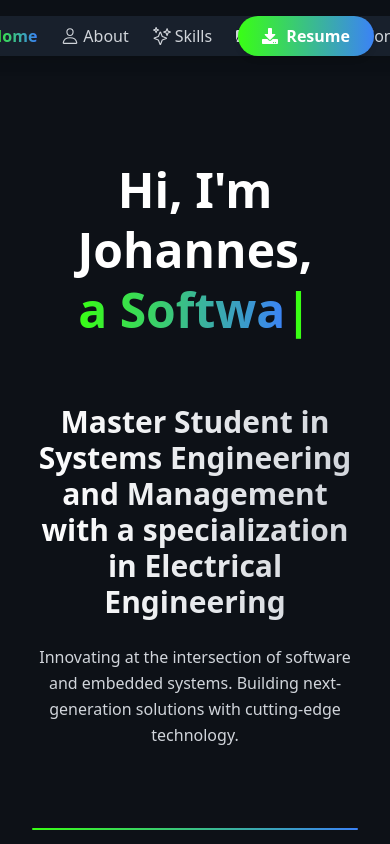
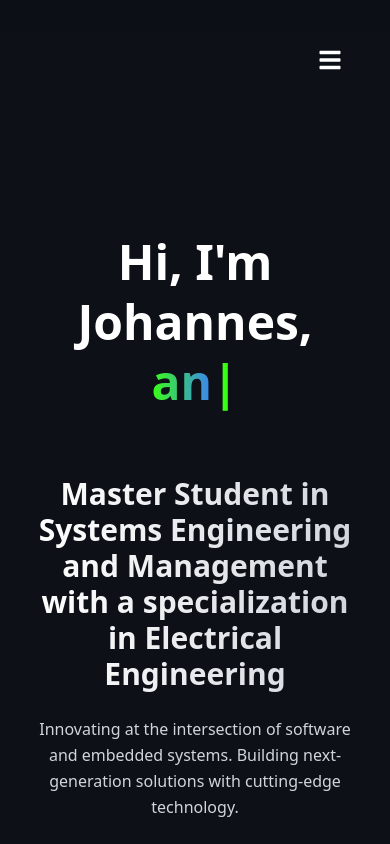
Before and after one commit to alaba234/Portfolio, a React (Create React App) app: page /#home in a window 390 px wide. Shown: the top 844 px of the page. Built offline with nearby package versions, Linux system fonts and the light colour scheme.

Commit message:
adapted to mobile view

```diff
--- a/src/components/Navbar.jsx
+++ b/src/components/Navbar.jsx
@@ -1,16 +1,28 @@
 // src/components/Navbar.jsx
-import React, { useState, useEffect } from 'react';
-import { BsSun, BsMoon } from 'react-icons/bs';
+
+import React, { useState, useEffect, useRef } from 'react';
 import { IoPersonOutline, IoSparklesOutline, IoMailOutline } from 'react-icons/io5';
-import { FaFolderOpen, FaDownload } from 'react-icons/fa';
+import { FaFolderOpen, FaDownload, FaBars, FaTimes } from 'react-icons/fa';
 import { AiOutlineHome } from 'react-icons/ai';
 import { useTheme } from '../ThemeContext';
 
 function Navbar() {
+  // Theme context
   const { theme, toggleTheme } = useTheme();
 
+  // State for active section highlight
   const [activeSection, setActiveSection] = useState('home');
 
+  // State for mobile menu open/close
+  const [menuOpen, setMenuOpen] = useState(false);
+
+  // State for dynamic mobile menu height
+  const [menuHeight, setMenuHeight] = useState(0);
+
+  // Ref for mobile menu DOM node
+  const menuRef = useRef(null);
+
+  // Download resume handler
   const downloadResume = () => {
     const link = document.createElement('a');
     link.href = '/resume.pdf';
@@ -18,17 +30,16 @@ function Navbar() {
     document.body.appendChild(link);
     link.click();
     document.body.removeChild(link);
-  }
+  };
 
+  // Track active section for highlight
   useEffect(() => {
     const sections = document.querySelectorAll('section[id]');
-
     const observerOptions = {
       root: null,
       rootMargin: '-50% 0px -50% 0px',
       threshold: 0,
     };
-
     const observer = new IntersectionObserver((entries) => {
       entries.forEach((entry) => {
         if (entry.isIntersecting) {
@@ -37,61 +48,149 @@ function Navbar() {
       });
     }, observerOptions);
 
-    sections.forEach((section) => {
-        observer.observe(section);
-    });
-
+    sections.forEach((section) => observer.observe(section));
     return () => {
-        sections.forEach((section) => {
-            observer.unobserve(section);
-        });
+      sections.forEach((section) => observer.unobserve(section));
     };
   }, []);
 
-  const commonLinkClasses = "flex items-center gap-x-1 text-gray-300 hover:text-nav-link-hover transition-colors duration-300";
+  // Update menu height dynamically for mobile menu animation
+  useEffect(() => {
+    if (menuRef.current) {
+      setMenuHeight(menuRef.current.scrollHeight);
+    }
+  }, [menuOpen]);
+
+  // Common link styles
+  const commonLinkClasses =
+    "flex items-center gap-x-2 text-gray-300 hover:text-nav-link-hover transition-colors duration-300 text-lg";
   const activeIconClasses = "text-neon-green";
-  const activeTextClasses = "bg-clip-text bg-gradient-to-r from-neon-green to-blue-500 text-transparent font-bold";
+  const activeTextClasses =
+    "bg-clip-text bg-gradient-to-r from-neon-green to-blue-500 text-transparent font-bold";
 
   return (
-    <nav className="fixed top-0 z-50 w-full px-4 py-4 md:px-16 lg:px-24
-                    bg-dark-theme-bg dark:bg-dark-theme-bg bg-opacity-90 dark:bg-opacity-90 backdrop-blur-sm">
+    <>
+      {/* Navbar container */}
+      <nav
+        className="md:fixed md:top-0 z-50 w-full px-4 py-4 md:px-16 lg:px-24
+                   bg-dark-theme-bg dark:bg-dark-theme-bg bg-opacity-90 dark:bg-opacity-90 backdrop-blur-sm"
+      >
         <div className="container mx-auto flex justify-center items-center relative">
-        {/* Centered Navigation Links */}
-        <div className="flex justify-center items-center gap-x-6 md:gap-x-8 lg:gap-x-12 px-6 py-2 rounded-full
-                        bg-gray-800 bg-opacity-70 backdrop-blur-md shadow-lg">
+
+          {/* Desktop Navigation */}
+          <div
+            className="hidden md:flex items-center gap-x-8 px-6 py-2 rounded-full
+                       bg-gray-800 bg-opacity-70 backdrop-blur-md shadow-lg"
+          >
+            {/* Home Link */}
             <a href="#home" className={commonLinkClasses}>
               <AiOutlineHome size={18} className={activeSection === 'home' ? activeIconClasses : ''} />
               <span className={activeSection === 'home' ? activeTextClasses : ''}>Home</span>
             </a>
+            {/* About Link */}
             <a href="#about" className={commonLinkClasses}>
               <IoPersonOutline size={18} className={activeSection === 'about' ? activeIconClasses : ''} />
               <span className={activeSection === 'about' ? activeTextClasses : ''}>About</span>
             </a>
+            {/* Skills Link */}
             <a href="#skills" className={commonLinkClasses}>
               <IoSparklesOutline size={18} className={activeSection === 'skills' ? activeIconClasses : ''} />
               <span className={activeSection === 'skills' ? activeTextClasses : ''}>Skills</span>
             </a>
+            {/* Projects Link */}
             <a href="#projects" className={commonLinkClasses}>
               <FaFolderOpen size={18} className={activeSection === 'projects' ? activeIconClasses : ''} />
               <span className={activeSection === 'projects' ? activeTextClasses : ''}>Projects</span>
             </a>
+            {/* Contact Link */}
             <a href="#contact" className={commonLinkClasses}>
               <IoMailOutline size={18} className={activeSection === 'contact' ? activeIconClasses : ''} />
               <span className={activeSection === 'contact' ? activeTextClasses : ''}>Contact</span>
             </a>
           </div>
 
-        {/* Right-aligned Resume Button */}
-        <div className="absolute right-0 flex items-center">
-          <button onClick={downloadResume} className="px-6 py-2 text-white font-bold rounded-full bg-gradient-to-r from-neon-green
-        to-blue-500 hover:scale-105
-         transform transition-transform duration-300 shadow-md flex items-center gap-x-2">
+          {/* Resume Button (desktop only) */}
+          <div className="hidden md:flex items-center absolute right-0">
+            <button
+              onClick={downloadResume}
+              className="px-6 py-2 text-white font-bold rounded-full bg-gradient-to-r from-neon-green
+                         to-blue-500 hover:scale-105 transform transition-transform duration-300 shadow-md flex items-center gap-x-2"
+            >
+              <FaDownload size={16} />
+              <span>Resume</span>
+            </button>
+          </div>
+
+          {/* Hamburger Menu Button (mobile only) */}
+          <div className="md:hidden absolute right-4 top-8">
+           <div className="md:hidden ml-auto mr-4">
+             <button
+               onClick={() => setMenuOpen(!menuOpen)}
+               className="text-white text-2xl"
+               aria-label="Toggle menu"
+             >
+               {menuOpen ? <FaTimes /> : <FaBars />}
+             </button>
+           </div>
+          </div>
+        </div>
+
+        {/* Mobile Menu Dropdown */}
+        <div
+          ref={menuRef}
+          className={`md:hidden overflow-hidden transition-all duration-500 ease-in-out`}
+          style={{
+            maxHeight: menuOpen ? menuHeight : 0,
+          }}
+        >
+          <div className="flex flex-col items-center gap-y-6 mt-2 p-2 bg-gray-900 rounded-lg shadow-lg">
+            {/* Mobile Home Link */}
+            <a href="#home" onClick={() => setMenuOpen(false)} className={commonLinkClasses}>
+              <AiOutlineHome size={18} />
+              <span>Home</span>
+            </a>
+            {/* Mobile About Link */}
+            <a href="#about" onClick={() => setMenuOpen(false)} className={commonLinkClasses}>
+              <IoPersonOutline size={18} />
+              <span>About</span>
+            </a>
+            {/* Mobile Skills Link */}
+            <a href="#skills" onClick={() => setMenuOpen(false)} className={commonLinkClasses}>
+              <IoSparklesOutline size={18} />
+              <span>Skills</span>
+            </a>
+            {/* Mobile Projects Link */}
+            <a href="#projects" onClick={() => setMenuOpen(false)} className={commonLinkClasses}>
+              <FaFolderOpen size={18} />
+              <span>Projects</span>
+            </a>
+            {/* Mobile Contact Link */}
+            <a href="#contact" onClick={() => setMenuOpen(false)} className={commonLinkClasses}>
+              <IoMailOutline size={18} />
+              <span>Contact</span>
+            </a>
+            {/* Mobile Resume Button */}
+            <button
+              onClick={() => {
+                downloadResume();
+                setMenuOpen(false);
+              }}
+              className="mt-4 px-6 py-2 text-white font-bold rounded-full bg-gradient-to-r from-neon-green
+                         to-blue-500 hover:scale-105 transform transition-transform duration-300 shadow-md flex items-center gap-x-2"
+            >
               <FaDownload size={16} />
               <span>Resume</span>
             </button>
           </div>
         </div>
       </nav>
+
+      {/* Push page content down based on menu height */}
+      <div
+        className="transition-all duration-500 ease-in-out"
+        style={{ marginTop: menuOpen ? "10px" : "40px" }} // 40px = navbar height
+      />
+    </>
   );
 }
 
--- a/src/components/SkillsSection.jsx
+++ b/src/components/SkillsSection.jsx
@@ -51,6 +51,8 @@ const expertiseData = [
 ];
 
 const SkillsSection = () => {
+
+
   const skillsContainerRef = useRef(null); // Ref for the main skills container
   const otherSkillsCard = useRef(null); // Ref for the other skills card
   const skillCardsOpacity = useScrollFadeOut(skillsContainerRef, 0.5); // Use the custom hook for scroll fade-out effect
@@ -58,17 +60,18 @@ const SkillsSection = () => {
 
   const [hasBeenViewed, setHasBeenViewed] = useState(false); // State to trigger animation
 
+
 useEffect(() => {
   const observer = new IntersectionObserver(
     (entries) => {
       entries.forEach(entry => {
         if (entry.isIntersecting && !hasBeenViewed) {
           setHasBeenViewed(true);
-            observer.disconnect(); // Stop observing after it's been viewed once
+          observer.disconnect();
         }
       });
     },
-      { threshold: 0.5 } // Trigger when 50% of the section is visible
+    { threshold: window.innerWidth < 768 ? 0.2 : 0.5 } // 20% for mobile, 50% for desktop
   );
 
   if (skillsContainerRef.current) {
--- a/src/components/TimelineItem.jsx
+++ b/src/components/TimelineItem.jsx
@@ -1,9 +1,9 @@
 // src/components/TimelineItem.jsx
-import React, { useRef } from 'react';
-import useScrollFadeOut from '../hooks/useScrollFadeOut';
+import React, { useRef } from "react";
+import useScrollFadeOut from "../hooks/useScrollFadeOut";
 
 const TimelineItem = ({ item }) => {
-    const itemRef = useRef(null);
+  const itemRef = useRef(null);
   // Use a factor instead of a fixed pixel value
   const contentOpacity = useScrollFadeOut(itemRef, 0.5);
 
@@ -12,24 +12,29 @@ const TimelineItem = ({ item }) => {
       ref={itemRef}
       style={{ opacity: contentOpacity }}
       className={`flex items-center w-full relative transition-opacity duration-500
-        ${item.alignment === 'right' ? 'justify-end lg:pl-16' : 'justify-start lg:pr-16'}`}
+        ${item.alignment === "right" ? "justify-end lg:pl-16" : "justify-start lg:pr-16"}`}
     >
       {/* The circular dot on the line */}
+      {/* The circular dot on the line */}
       <div
-        className={`absolute top-1/2 -mt-2 w-4 h-4 rounded-full bg-gradient-to-r from-neon-green to-blue-500 z-10
-          ${item.alignment === 'right' ? 'left-1/2 transform -translate-x-1/2' : 'left-1/2 transform -translate-x-1/2'}`}
+        className={`absolute top-1/2 -mt-2 w-4 h-4 rounded-full
+    bg-gradient-to-r from-neon-green to-blue-500 z-10
+    hidden lg:block
+    ${item.alignment === "right" ? "left-1/2 transform -translate-x-1/2" : "left-1/2 transform -translate-x-1/2"}`}
       ></div>
 
       {/* The event card itself */}
       <div
         className={`bg-gray-800 p-6 rounded-lg shadow-lg flex-1
         border border-gray-700 hover:border-gradient-start transition-colors duration-300
-        ${item.alignment === 'right' ? 'lg:ml-auto max-w-full lg:max-w-[calc(50%-2rem)]' : 'lg:mr-auto max-w-full lg:max-w-[calc(50%-2rem)]'}`}
+        ${item.alignment === "right" ? "lg:ml-auto max-w-full lg:max-w-[calc(50%-2rem)]" : "lg:mr-auto max-w-full lg:max-w-[calc(50%-2rem)]"}`}
       >
         <p className="text-sm text-gray-400 mb-1">{item.date}</p>
         <h3 className="font-bold text-lg mb-1">{item.title}</h3>
         <p className="text-md text-gradient-start mb-2">{item.company}</p>
-        <p className="text-sm text-gray-300 leading-relaxed">{item.description}</p>
+        <p className="text-sm text-gray-300 leading-relaxed">
+          {item.description}
+        </p>
       </div>
     </div>
   );
--- a/src/hooks/useScrollFadeOut.js
+++ b/src/hooks/useScrollFadeOut.js
@@ -1,48 +1,50 @@
-// src/hooks/useScrollFadeOut.js
 import { useState, useEffect, useCallback } from 'react';
 
 /**
- * A custom hook for a scroll-based fade-out effect that is responsive.
+ * A custom hook for a scroll-based fade-out effect that disables itself on mobile.
  * @param {object} ref - A React ref object attached to the element to observe.
  * @param {number} thresholdFactor - A factor (e.g., 0.5) to determine the fade distance as a percentage of the element's height.
+ * @param {number} mobileBreakpoint - Width below which the fade effect is disabled (default 768px).
  * @returns {number} The calculated opacity value (0 to 1).
  */
-const useScrollFadeOut = (ref, thresholdFactor = 0.5) => {
+const useScrollFadeOut = (ref, thresholdFactor = 0.5, mobileBreakpoint = 768) => {
   const [contentOpacity, setContentOpacity] = useState(1);
 
-  // A memoized function to handle the scroll logic
   const handleScroll = useCallback(() => {
+    // Disable fade on mobile
+    if (window.innerWidth < mobileBreakpoint) {
+      setContentOpacity(1);
+      return;
+    }
+
     const element = ref.current;
     if (!element) return;
 
     const elementRect = element.getBoundingClientRect();
-    const elementTopRelativeToViewport = elementRect.top;
+    const elementTop = elementRect.top;
 
-    // Calculate a dynamic threshold based on the element's height
     const dynamicFadeThreshold = elementRect.height * thresholdFactor;
 
     let newOpacity = 1;
-    // Fade out when the top of the element is within the dynamicFadeThreshold of the viewport's top
-    if (elementTopRelativeToViewport <= 0) {
-      const scrolledPastAmount = -elementTopRelativeToViewport;
-      newOpacity = 1 - (scrolledPastAmount / dynamicFadeThreshold);
+    if (elementTop <= 0) {
+      const scrolledPastAmount = -elementTop;
+      newOpacity = 1 - scrolledPastAmount / dynamicFadeThreshold;
     }
 
-    // Clamp the opacity value between 0.2 and 1
     newOpacity = Math.max(0.2, Math.min(1, newOpacity));
     setContentOpacity(newOpacity);
-  }, [ref, thresholdFactor]);
+  }, [ref, thresholdFactor, mobileBreakpoint]);
 
   useEffect(() => {
-    if (ref.current) {
-      window.addEventListener('scroll', handleScroll);
-      handleScroll();
-    }
+    window.addEventListener('scroll', handleScroll);
+    window.addEventListener('resize', handleScroll); // recalc on resize
+    handleScroll();
 
     return () => {
       window.removeEventListener('scroll', handleScroll);
+      window.removeEventListener('resize', handleScroll);
     };
-  }, [ref, handleScroll]);
+  }, [handleScroll]);
 
   return contentOpacity;
 };
```
Lines whose indentation alone changed are shown as unchanged.
